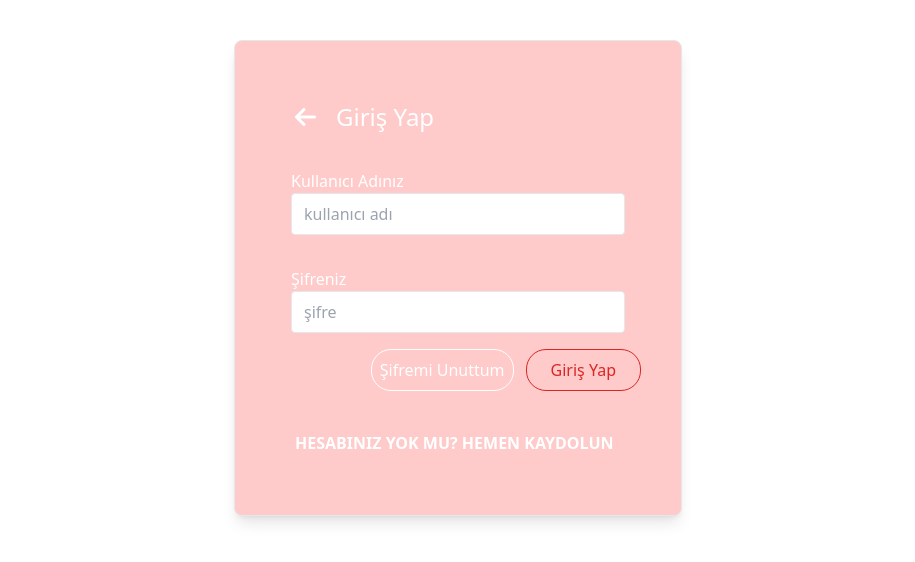
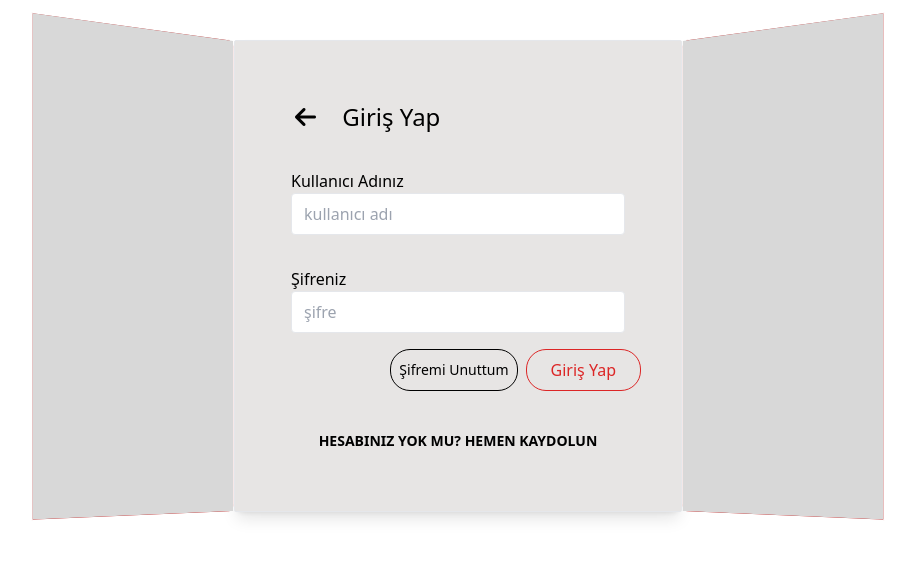
Before and after one commit to asude2/Readly, a Vue app in the folder readly-frontend/: page / in a window 1280 px wide. Shown: the top 562 px of the page, without its empty margins (182-1097 px from the left). Built offline with nearby package versions, Linux system fonts and the light colour scheme.

Commit message:
giriş kısmına animasyon eklendi. Stil değişiklikleri yapıldı.

```diff
--- a/readly-frontend/src/components/anasayfa.vue
+++ b/readly-frontend/src/components/anasayfa.vue
@@ -4,7 +4,7 @@
         <div class="flex justify-between">
           <!-- ------------logo kısmı-------------- -->
           <div class="pl-7 pt-5">
-            <h1 class="text-red-500 text-3xl font-medium italic font-serif flex  cursor-default">
+            <h1 class="text-[#b91c1c] text-3xl font-medium italic font-serif flex  cursor-default">
                 Readly
                 <i class="fa-solid fa-book-open text-2xl px-2 hover:scale-110 transition-transform transition-colors duration-700 border-2 border-transparent rounded-full"></i>
             </h1>
@@ -65,7 +65,7 @@
         <!--------------------------------------------CONTENT KISMI-------------------------------------------------------------------->
         <div class="flex-column justify-center items-start min-h-screen m-40 mt-20">
           <div v-for="book in filteredBooks" :key="book.id" class="rounded-2xl shadow-lg bg-red-50 p-6 transition-all duration-300 w-[90%] relative justify-center m-10 ">
-            <p @click="goUsersProfile(book.username)" class="flex items-center cursor-pointer font-semibold text-l ml-5 mb-8 mt-2  px-4 py-1 inline-flex  bg-red-50 hover:bg-red-500 hover:text-white rounded-[10px] transition-colors">
+            <p @click="goUsersProfile(book.username)" class="flex items-center cursor-pointer font-semibold text-l ml-5 mb-8 mt-2  px-4 py-1 inline-flex  bg-red-50 hover:bg-[#b91c1c] hover:text-white rounded-[10px] transition-colors">
               <img v-if="book.user_photo" :src="book.user_photo" class="w-8 h-8 rounded-full mr-2 object-cover border border-white">
               <i v-else class="fa-solid fa-circle-user text-sm mr-2"></i>{{ book.username }}
             </p>
--- a/readly-frontend/src/components/loginPage.vue
+++ b/readly-frontend/src/components/loginPage.vue
@@ -1,6 +1,23 @@
 <template>
-    <div class="max-w-md mx-auto mt-10 p-10 border rounded-lg shadow-lg bg-red-200">
-        <h1 class="text-white text-2xl p-5"><i class="fa-solid fa-arrow-left pr-5 cursor-pointer" @click="logoutApp"></i>Giriş Yap</h1>
+  <div class="book-scene">
+
+    <div class="book-wrap" :class="{ 'is-open': bookOpened }">
+
+      <div class="book-cover-left">
+        <div class="cover-front text-white text-5xl text-right p-10 mt-20">REA</div>
+        <div class="cover-back"></div>
+      </div>
+
+      <div class="book-cover-right">
+        <div class="cover-front text-white text-left text-5xl p-10 mt-20">DLY</div>
+        <div class="cover-back"></div>
+      </div>
+
+      <div class="book-content max-w-md mx-auto p-10 border rounded-[2px] shadow-lg bg-stone-200">
+        <h1 class="text-black text-2xl p-5">
+          <i class="fa-solid fa-arrow-left pr-5 cursor-pointer" @click="logoutApp"></i>
+          Giriş Yap
+        </h1>
 
         <div v-if="message" class="p-4 mb-4 text-sm rounded-lg" :class="isError ? 'bg-red-100 text-red-700' : 'bg-green-100 text-green-700'">
           {{ message }}
@@ -8,23 +25,26 @@
 
         <form @submit.prevent="handleLogin" class="flex flex-col">
           <div class="p-4 flex flex-col">
-                <p class="text-white">Kullanıcı Adınız</p>
+            <p class="text-black">Kullanıcı Adınız</p>
             <input v-model="form.username" type="text" placeholder="kullanıcı adı" class=" border rounded px-3 py-2 focus:outline-none focus:ring-2 focus:ring-gray-400" required>
           </div>
           <div class="p-4 flex flex-col">
-                <p class="text-white">Şifreniz</p>
+            <p class="text-black">Şifreniz</p>
             <input v-model="form.password" type="password" placeholder="şifre" class=" border rounded px-3 py-2 focus:outline-none focus:ring-2 focus:ring-gray-400" required>
           </div>
-            <div class=" flex justify-end">
-                <button type="button" class=" text-white p-2 mr-3 rounded-[20px] border border-white hover:bg-white hover:text-red-600 transition-colors duration-300 ease-in-out">Şifremi Unuttum</button>
-                <button type="submit" :disabled="isLoading" class="text-red-600 border border-red-600 bg-red-200 font-medium p-2 pl-6 pr-6 rounded-[20px] bg-transparent hover:bg-red-600 hover:text-white transition-colors duration-300 ease-in-out">
+          <div class=" flex justify-end gap-2">
+            <button type="button" class=" text-black p-2 rounded-[20px] border border-black hover:bg-white hover:border-white transition-colors duration-300 ease-in-out text-sm">Şifremi Unuttum</button>
+            <button type="submit" :disabled="isLoading" class="text-red-600 border border-red-600 bg-red-200 font-medium p-2 pl-6 pr-6 rounded-[20px] bg-transparent hover:bg-[#b91c1c] hover:text-white transition-colors duration-300 ease-in-out">
               {{ isLoading ? 'Giriş Yapılıyor...' : 'Giriş Yap' }}
             </button>
           </div>
-            <div>
-                <button @click.prevent="goToRegister" class="m-5 pt-5  text-white font-bold rounded-[10px] hover:text-red-500 transition transition-colors duration-300 ease-in-out">HESABINIZ YOK MU? HEMEN KAYDOLUN</button>
+          <div class="text-center">
+            <button @click.prevent="goToRegister" class="m-5 pt-5 text-black font-bold rounded-[10px] hover:text-[#b91c1c] transition transition-colors duration-300 ease-in-out text-sm">HESABINIZ YOK MU? HEMEN KAYDOLUN</button>
           </div>
         </form>
+      </div>
+
+    </div>
   </div>
 </template>
 
@@ -40,9 +60,18 @@ export default {
             },
             isLoading: false,
             message: '',
-            isError: false
+            isError: false,
+            bookOpened: false //animasyonu başlatmak için state
         }
     },
+
+    mounted() {
+        // sayfa yüklendikten kısa bir süre sonra kapağı açmak için
+        setTimeout(() => {
+            this.bookOpened = true;
+        }, 500); // Yarım saniye bekle ve aç
+    },
+
     methods: {
         goToRegister() {
             this.$router.push('/register')
@@ -80,5 +109,96 @@ export default {
     }
 }
 
+</script>
 
-</script>
+<style scoped>
+/* --- CSS 3D Kitap Animasyonu Stilleri --- */
+
+/* Tüm sahneyi kapsayan alan */
+.book-scene {
+  width: 100%;
+  height: 100vh;
+  display: flex;
+  justify-content: center;
+  align-items: start; /* Biraz yukarıda başlasın, mt-10'u korumak için */
+  perspective: 2000px; /* Derinlik hissi (çok önemli) */
+  overflow: hidden; /* Taşmaları gizle */
+}
+
+/* Kitabın kendisi ve kapakların sarmalayıcısı */
+.book-wrap {
+  position: relative;
+  width: 100%;
+  max-width: 448px; /* max-w-md ile aynı */
+  margin-top: 2.5rem; /* mt-10 ile aynı */
+  transition: transform 1s ease-in-out;
+  transform-style: preserve-3d; /* Çocukların 3D boşlukta kalmasını sağlar */
+}
+
+/* Kapakların ortak özellikleri */
+[class^="book-cover-"] {
+  position: absolute;
+  top: 0;
+  width: 50%; /* Her kapak formun yarısını kaplar */
+  height: 100%;
+  background: #b91c1c; /* Daha koyu bir kırmızı (kitap kapağı rengi) */
+  transition: transform 1.5s cubic-bezier(0.4, 0, 0.2, 1);
+  transform-style: preserve-3d;
+  z-index: 10; /* Formun üzerinde durmaları için */
+  border: 1px solid #ffffff;
+}
+
+/* Sol Kapak */
+.book-cover-left {
+  left: 0;
+  transform-origin: left center; /* Soldan dışarı doğru dönecek */
+  border-radius: 8px 0 0 8px; /* Sadece sol köşeler yuvarlak */
+}
+
+/* Sağ Kapak */
+.book-cover-right {
+  right: 0;
+  transform-origin: right center; /* Sağdan dışarı doğru dönecek */
+  border-radius: 0 8px 8px 0; /* Sadece sağ köşeler yuvarlak */
+}
+
+/* Kapakların ön ve arka yüzleri (3D efekt için gerekli) */
+.cover-front, .cover-back {
+  position: absolute;
+  width: 100%;
+  height: 100%;
+  backface-visibility: hidden; /* Arka yüzü görmeyelim */
+}
+
+.cover-back {
+  background: #d8d8d8; /* Formun rengine yakın, açılan iç kısım */
+  transform: rotateY(180deg); /* Arka yüzü 180 derece döndür */
+}
+
+/* --- Animasyon Tetikleyicileri (Vue state'ine bağlı) --- */
+
+/* Kitap açıldığında sol kapağı 120 derece sola döndür */
+.is-open .book-cover-left {
+  transform: rotateY(-140deg);
+}
+
+/* Kitap açıldığında sağ kapağı 120 derece sağa döndür */
+.is-open .book-cover-right {
+  transform: rotateY(140deg);
+}
+
+/* Kapaklar açılırken formu hafifçe öne getir */
+.is-open .book-content {
+  transform: translateZ(0px); /* 3D derinliğini sıfırla */
+  opacity: 1;
+}
+
+/* Kitap İçeriği (Login Formunuz) */
+.book-content {
+  position: relative;
+  z-index: 1; /* Kapakların arkasında kalması için */
+  opacity: 0; /* Başlangıçta gizli */
+  transform: translateZ(-20px); /* Başlangıçta hafifçe geride */
+  transition: opacity 1s ease 0.5s, transform 1s ease 0.5s; /* Kapaklar açılmaya başladıktan sonra belirsin */
+}
+</style>
--- a/readly-frontend/src/components/profil.vue
+++ b/readly-frontend/src/components/profil.vue
@@ -1,6 +1,6 @@
 <template>
   <div class="pl-7 pt-5">
-    <h1 class="text-red-500 text-3xl font-medium italic font-serif flex  cursor-default">
+    <h1 class="text-[#b91c1c] text-3xl font-medium italic font-serif flex  cursor-default">
         Readly
         <i class="fa-solid fa-book-open text-2xl px-2 hover:scale-110 transition-transform transition-colors duration-700 border-2 border-transparent rounded-full"></i>
     </h1>
```
Also changed, not shown: readly-frontend/src/components/signupPage.vue (+12 -12 lines). Lines whose indentation alone changed are shown as unchanged.
